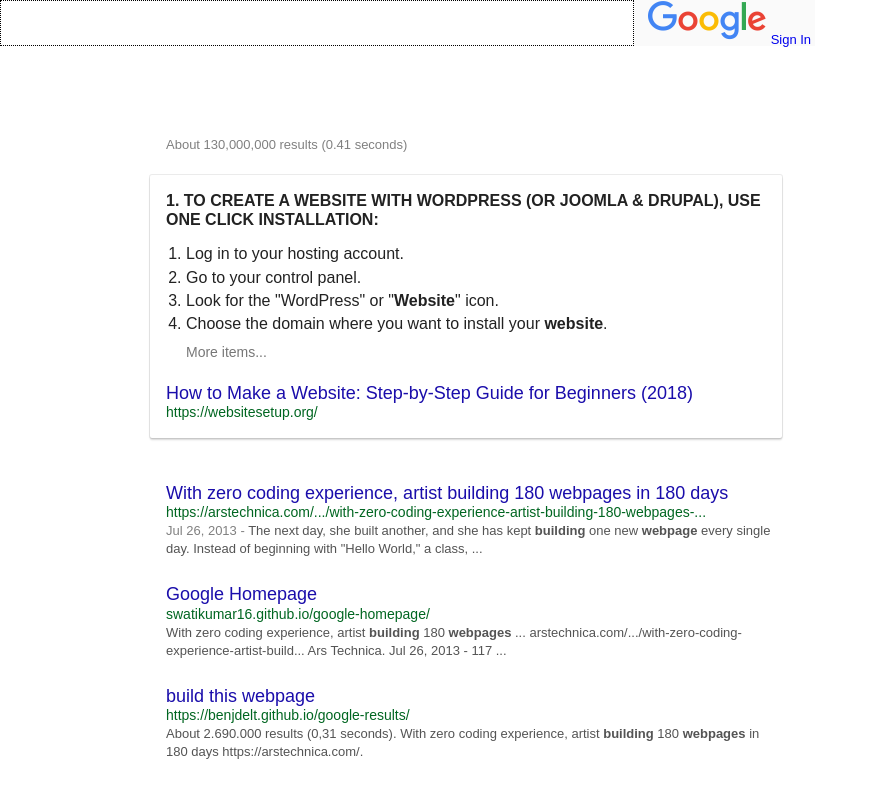
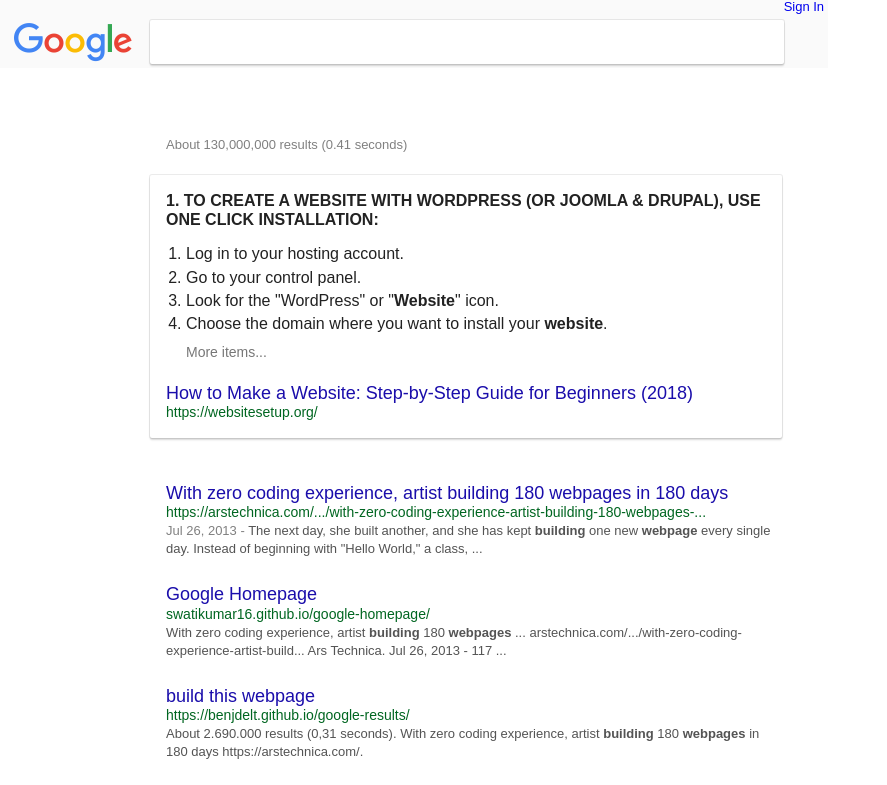
Before and after one commit to joking3000/google-search-results, a plain HTML site: page index.html in a window 1280 px wide. Shown: the top 785 px of the page, without its empty margins (0-887 px from the left). Drawn offline with Linux system fonts and the light colour scheme.

Commit message:
Position logo and search bar and begin styling
Before this commit, was having trouble with positioning logo
and search bar together.
With this commit, the vertical-align property is used
to make this work correctly, as was discovered
in a separate git branch.
Also, some styling is added to the search bar in this commit.

```diff
--- a/css/styles.css
+++ b/css/styles.css
@@ -199,40 +199,43 @@ div.top {
   position: absolute;
   background-color: rgb(250, 250, 250);
   top: 0;
-  /* font-size: 0px; */
-  /* padding-top: 22px; */
+  box-sizing: border-box;
+}
+
+div.top div {
+  display: inline-block;
+  vertical-align: top;
+  box-sizing: inherit;
 }
 
 div.top .logo img {
   width: 120px;
   height: 44px;
-  padding-left: 13px;
-  /* padding-top: 22px; */
 }
-div.top .logo a {
+div.top div.logo {
   float: left;
-  display: inline-block;
-  /* clear: both; */
-}
-
-div.top div {
-  display: inline-block;
+  padding: 4px 10px 0 13px;
+  margin-top: 18px;
 }
 
 div.top div.search {
   height: 44px;
-  width: 632px;
-  border: 1px dotted black;
-  /* margin-top: 20px; */
-  float: left;
-  clear: both;
+  width: 637px;
+  margin-top: 20px;
+  padding-left: 7px;
 }
+
 
 div.top div.search input {
   position: relative;
-  height: 100%;
+  height: 95%;
   width: 100%;
   border: 0;
-  padding: 0;
-  margin: 0;
+  border-radius: 2px;
+  box-shadow: 0 2px 2px 0 rgba(0,0,0,0.16),0 0 0 1px rgba(0,0,0,0.08);
+  transition: 200ms;
 }
+
+div.top div.search input:hover, div.top div.search input:focus {
+  box-shadow: 0 3px 8px 0 rgba(0,0,0,0.2), 0 0 0 1px rgba(0,0,0,0.08);
+}
--- a/index.html
+++ b/index.html
@@ -10,7 +10,9 @@
     <!-- TOP NAVIGATION BAR -->
     <div class="top">
 
-    <a class="logo" href="https://www.google.com/webhp?hl=en&amp;sa=X&amp;ved=0ahUKEwiyis-DhM7cAhVpi1QKHeOABF0QPAgD" title="Go to Google Home"><img src="images/google-logo.png"></a>
+      <div class="logo">
+        <a href="https://www.google.com/webhp?hl=en&amp;sa=X&amp;ved=0ahUKEwiyis-DhM7cAhVpi1QKHeOABF0QPAgD" title="Go to Google Home"><img src="images/google-logo.png"></a>
+      </div>
 
     <div class="search">
         <input type="text" name="search" value="">
@@ -20,6 +22,7 @@
        <a href="#" class="google-apps"></a>
        <a href="#" class="sign-in">Sign In</a>
      </div>
+
      <div class="tabs"></div>
     </div>
 
```
